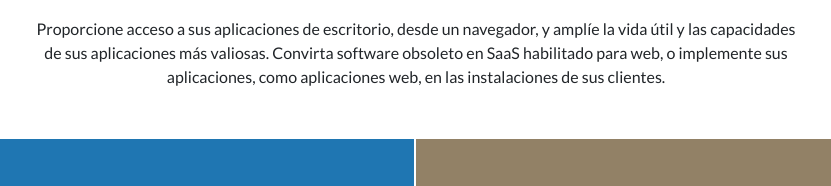
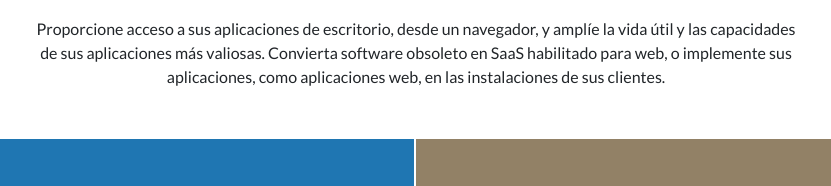
Before and after one commit to NicolasCeraso/coderhouse-final-project, a plain HTML site: page productos.html in a window 1280 px wide. Shown: the part 352-538 px from the top of the page, 224-1055 px from the left. Drawn offline with nearby package versions, Linux system fonts and the light colour scheme.

Commit message:
corrección de texto

```diff
--- a/productos.html
+++ b/productos.html
@@ -78,7 +78,7 @@
                 <div>
                     <h2 class="section-title">Ofrezca acceso remoto simple y seguro a los recursos críticos de su organización</h2>
                     <br>
-                    <p class="paragraph-align-center">Proporcione acceso a sus aplicaciones de escritorio, desde un navegador, y amplíe la vida útil y las capacidades de sus aplicaciones más valiosas. Convirta software obsoleto en SaaS habilitado para web, o implemente sus aplicaciones, como aplicaciones web, en las instalaciones de sus clientes.</p>
+                    <p class="paragraph-align-center">Proporcione acceso a sus aplicaciones de escritorio, desde un navegador, y amplíe la vida útil y las capacidades de sus aplicaciones más valiosas. Convierta software obsoleto en SaaS habilitado para web, o implemente sus aplicaciones, como aplicaciones web, en las instalaciones de sus clientes.</p>
                 </div>
                 <div class="products-grid-container animate__animated animate__fadeIn">
                     <div class="grid-item first-product-item thinfinity-product-background-image">
```
